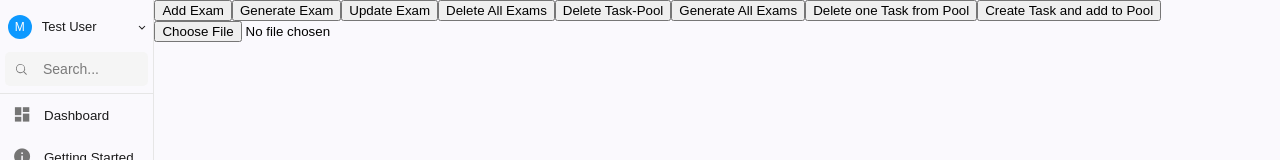
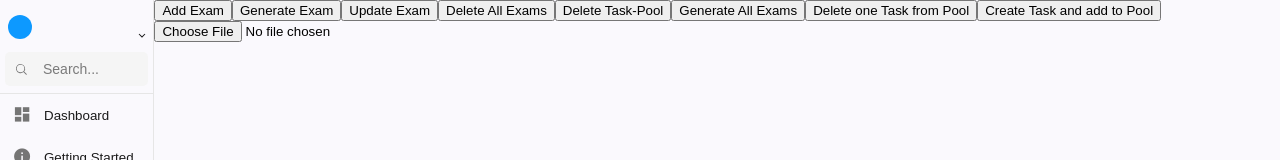
Before and after one commit to vs-ude/exam-toolbox, an Angular app in the folder frontend/: page /debug in a window 1280 px wide. Shown: the top 160 px of the page. Built offline with nearby package versions, Linux system fonts and the light colour scheme; no server answers.

Commit message:
#69: shows username in frontend and also user can logout now

```diff
--- a/frontend/src/app/components/main-view/main-view.component.html
+++ b/frontend/src/app/components/main-view/main-view.component.html
@@ -2,8 +2,8 @@
     <div class="sidenav">
         <button class="dropdown-button">
             <div class="user-profile">
-                <div class="avatar">M</div>
-                <span class="user-name">Test User</span>
+                <div class="avatar">{{initialLetter}}</div>
+                <span class="user-name">{{username}}</span>
                 <svg class="dropdown-icon" xmlns="http://www.w3.org/2000/svg" width="8" height="8" viewBox="0 0 8 8">
                     <path fill="currentColor" fill-opacity="1" fill-rule="nonzero" stroke="none"
                         d="m.646 3.354.708-.708L4 5.293l2.646-2.647.708.708L4 6.707z"></path>
--- a/frontend/src/app/components/main-view/main-view.component.ts
+++ b/frontend/src/app/components/main-view/main-view.component.ts
@@ -5,6 +5,7 @@ import { RouterOutlet, RouterModule } from '@angular/router';
 import { MatButtonModule } from '@angular/material/button'
 import { ThemeToggleService } from '../../services/theme-toggle.service';
 import { MatIcon } from '@angular/material/icon';
+import { ApiService } from '../../services/api.service';
 
 @Component({
   selector: 'app-main-view',
@@ -14,16 +15,34 @@ import { MatIcon } from '@angular/material/icon';
   styleUrl: './main-view.component.scss'
 })
 export class MainViewComponent {
+  username: string = ""
+  initialLetter: string = ""
 
   constructor(
     private themeToggleService: ThemeToggleService,
+    private api: ApiService
   ){}
 
+  ngOnInit(){
+    this.api.getUser().subscribe(
+      user => {
+        this.username = user.id
+        this.initialLetter = user.id[0]
+      }
+    )
+  }
+
   onLogout(){
-    console.log("Logging out")
+    console.log("-- Logging out --")
+    window.location.href = '/auth/logout'
   }
 
   toggleTheme() {
     this.themeToggleService.toggleTheme();
   }
+
+  setUsername(name: string){
+    this.username = name
+    this.initialLetter = name[0]
+  }
 }
--- a/frontend/src/app/services/api.service.ts
+++ b/frontend/src/app/services/api.service.ts
@@ -1,7 +1,8 @@
-import { HostListener, Injectable } from '@angular/core';
+import { Injectable } from '@angular/core';
 import { HttpClient } from '@angular/common/http';
 import { Observable, timeout } from 'rxjs';
 import { Exam, Task } from '../exam';
+import { User } from '../user'
 
 @Injectable({
   providedIn: 'root'
@@ -27,6 +28,10 @@ export class ApiService {
 
   getExam(examId: string) {
     return this.http.get<Exam>(`${this.apiUrl}/exam/${examId}`)
+  }
+
+  getUser(){
+    return this.http.get<User>(`/api/user`)
   }
 
   updateExam(examId: (string | undefined), updatedExam: Exam) {
--- /dev/null
+++ b/frontend/src/app/user.ts
@@ -0,0 +1,5 @@
+export interface User {
+  id: string
+  email: string
+  roles: string[]
+}
```
Also changed, not shown: 1 other file (tests, documents, lock files or other folders).
